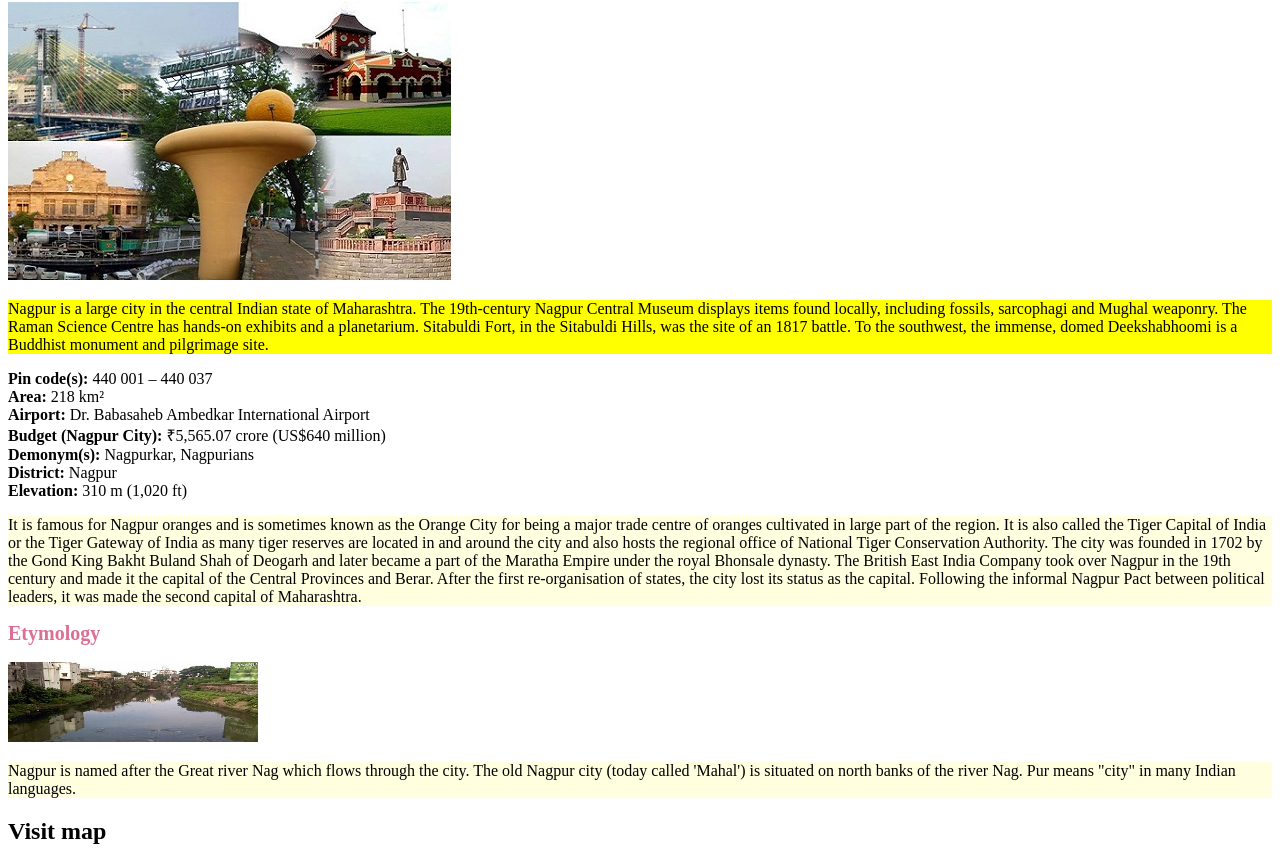
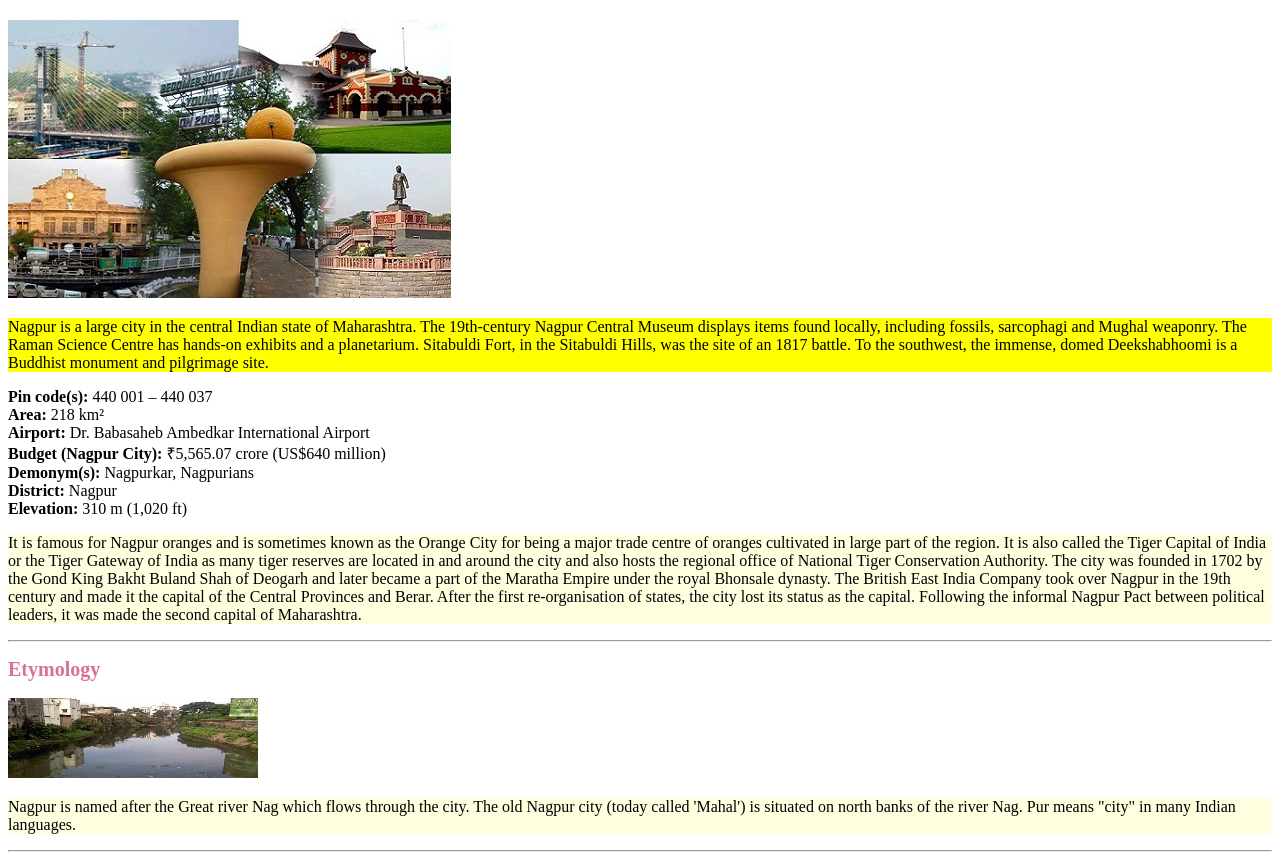
Before and after one commit to Mahimk2105/assignment-12-css--repo, a plain HTML site: page index.html in a window 1280 px wide. Shown: the part 79-941 px from the top of the page. Drawn offline with Linux system fonts and the light colour scheme.

Commit message:
hr added

```diff
--- a/index.html
+++ b/index.html
@@ -15,7 +15,7 @@
   </style>
 </head>
 <body>
-  <h1>Nagpur (Orange City🍊)</h1>
+  <h1>Nagpur (Orange City🍊)</h1> <br>
   <img src="nagpur img.jpg" alt="ngp img">
     <style>
        h1 {
@@ -39,7 +39,7 @@
   <p id="main-para">
     It is famous for Nagpur oranges and is sometimes known as the Orange City for being a major trade centre of oranges cultivated in large part of the region. It is also called the Tiger Capital of India or the Tiger Gateway of India as many tiger reserves are located in and around the city and also hosts the regional office of National Tiger Conservation Authority. The city was founded in 1702 by the Gond King Bakht Buland Shah of Deogarh and later became a part of the Maratha Empire under the royal Bhonsale dynasty. The British East India Company took over Nagpur in the 19th century and made it the capital of the Central Provinces and Berar. After the first re-organisation of states, the city lost its status as the capital. Following the informal Nagpur Pact between political leaders, it was made the second capital of Maharashtra.
   </p>
-
+<hr>
   <div>
     <h2 style="color:palevioletred; font-size:20px;">Etymology</h2>
     <img src="Nag_River img.jpg" alt="river img" id="img">
@@ -47,6 +47,7 @@
       Nagpur is named after the Great river Nag which flows through the city. The old Nagpur city (today called 'Mahal') is situated on north banks of the river Nag. Pur means "city" in many Indian languages.
     </p>
   </div>
+  <hr>
   <h2>
     Visit map
   </h2>
```
